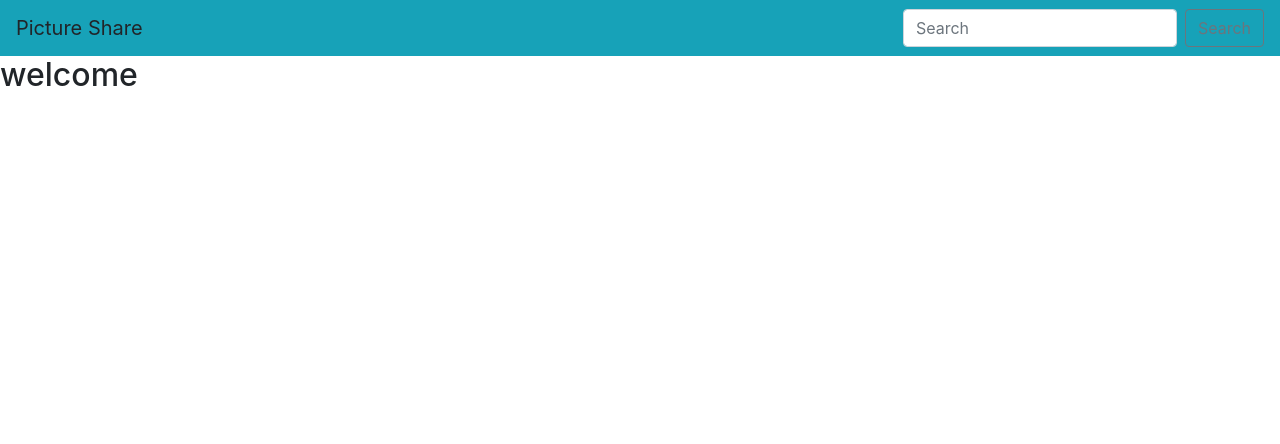
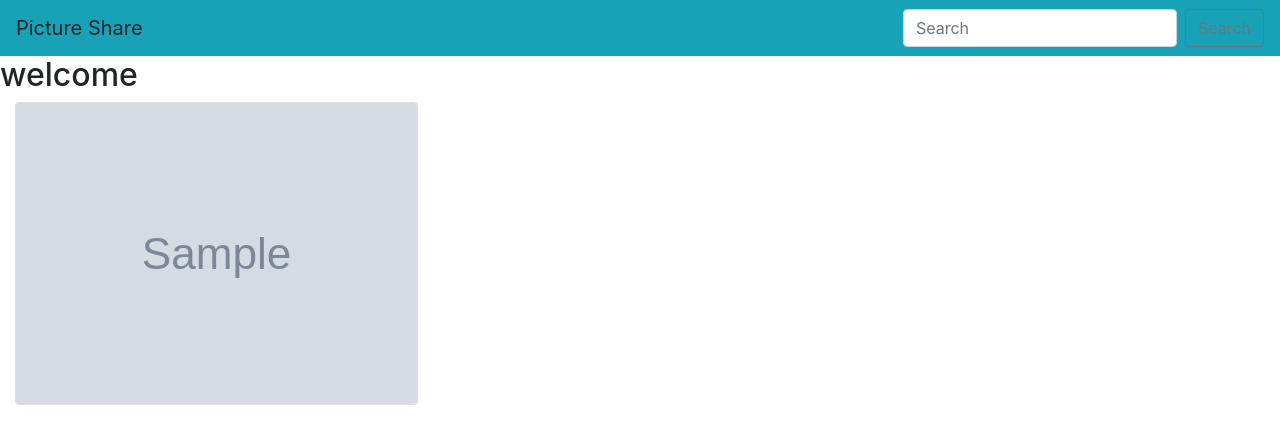
Before and after one commit to Owiti-Charles/Picture-Globe, a Django app: page / in a window 1280 px wide. Shown: the top 444 px of the page. Run offline with Django 3.2, Linux system fonts and the light colour scheme; tables that the repository leaves empty hold one stand-in row (values such as "Sample post"); grey boxes marked "Sample" are stand-in pictures; some libraries are stand-ins or nearby versions.

Commit message:
Query and display all images that has been created by the admin to the index.html

```diff
--- a/pictures/templates/pictures/index.html
+++ b/pictures/templates/pictures/index.html
@@ -2,5 +2,17 @@
 
 
 {% block content %}
-    <h2>welcome</h2>
+<h2>welcome</h2>
+<div class="container-fluid">
+    <div class="card-columns">
+        {% for image in images %}
+
+
+        <div class="card">
+                <img src="{{image.image.url}}" alt="{{image.title}}" class="card-img">
+        </div>
+        {% endfor %}
+    </div>
+</div>
+
 {% endblock %}
--- a/pictures/urls.py
+++ b/pictures/urls.py
@@ -1,8 +1,12 @@
 from django.conf.urls import url
 from . import views
+from django.conf import settings
+from django.conf.urls.static import static
 
 app_name = 'pictures'
 
 urlpatterns = [
     url(r'^$', views.index, name='index'),
 ]
+if settings.DEBUG:
+    urlpatterns += static(settings.MEDIA_URL, document_root = settings.MEDIA_ROOT)
--- a/pictures/views.py
+++ b/pictures/views.py
@@ -1,6 +1,8 @@
 from django.shortcuts import render
-from django.http import HttpResponse
+from .models import Image
 
 
 def index(request):
-    return render(request, 'pictures/index.html')
+    images = Image.objects.all()
+    print (images)
+    return render(request, 'pictures/index.html', {'images': images})
```
Also changed, not shown: pictureshare/settings.py (+8 -14 lines), media/images/123.jpg (added), media/images/123_3hm7VK8.jpg (added), media/images/av.png (added), media/images/download_1.jpeg (added), media/images/emoji-2639736_960_720.png (added), media/images/hashing.png (added).
